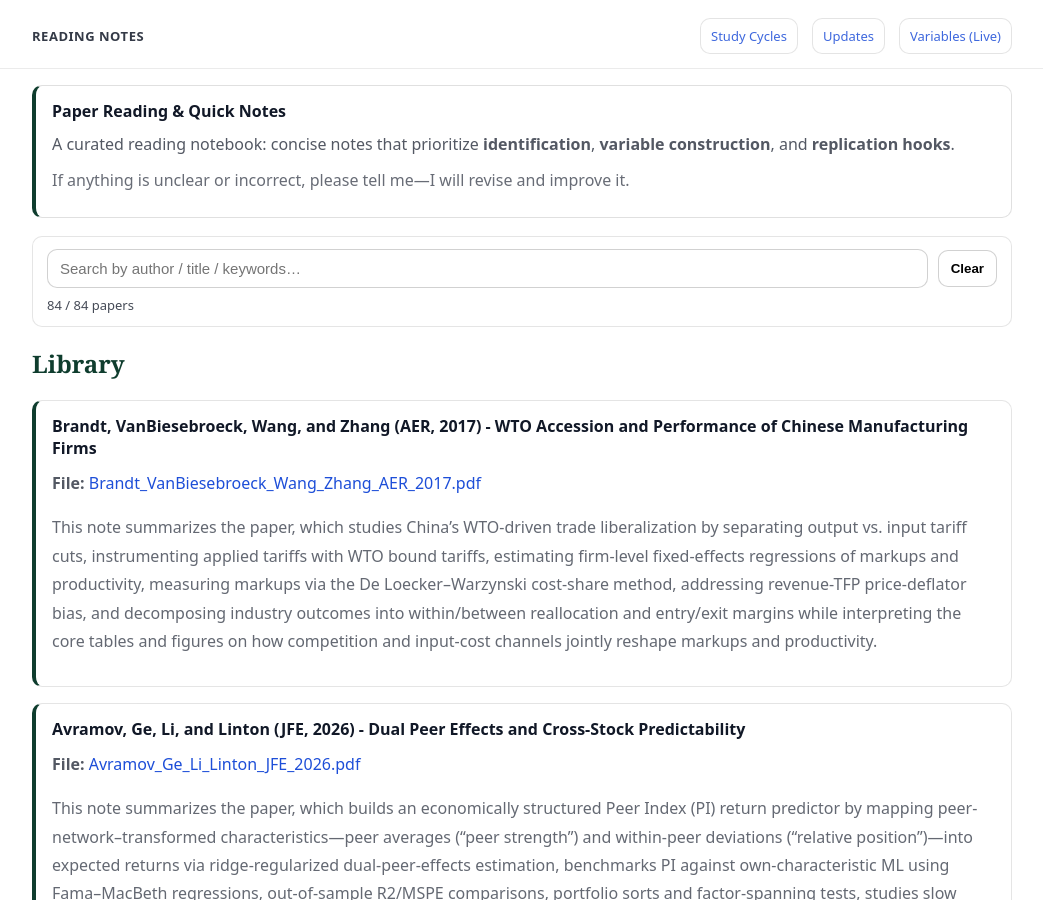
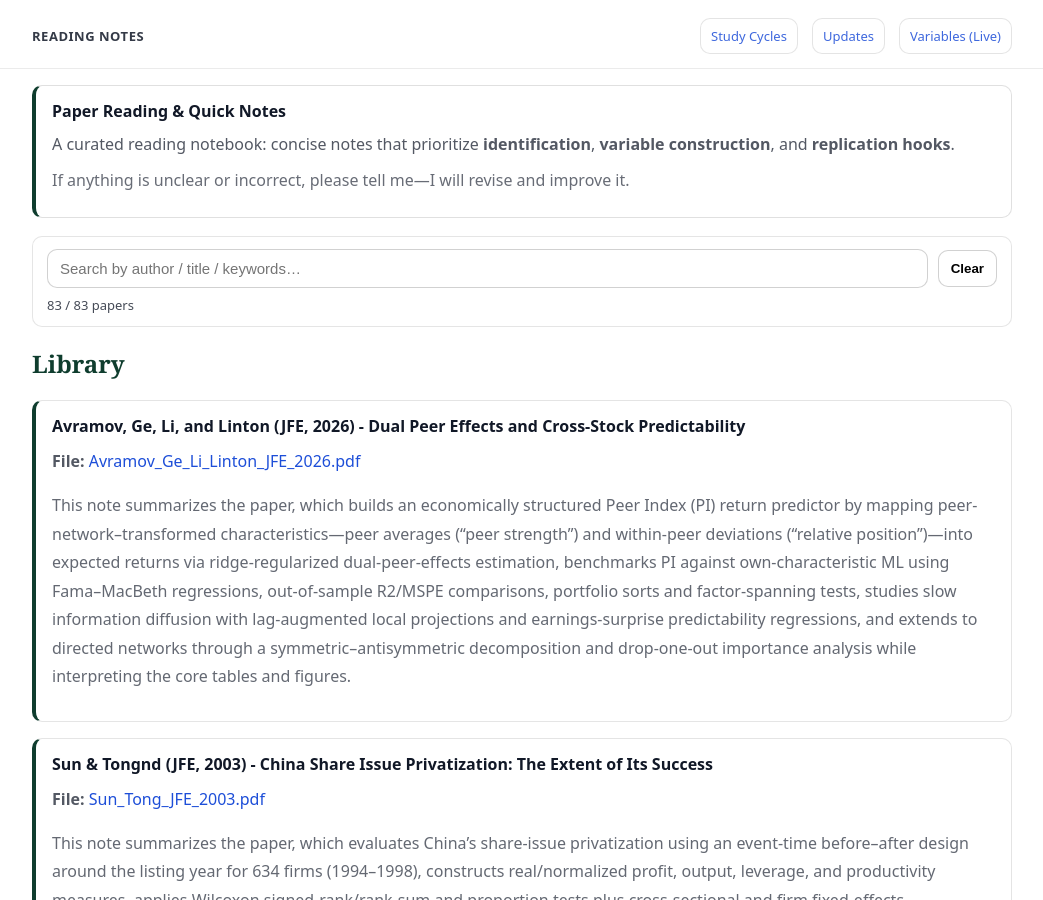
Before and after one commit to yaxinzn/study-archive, a Jekyll site: the page built from reading/index.md, in a window 1280 px wide and 900 px high. Shown: the whole window, without its empty margins (118-1161 px from the left). Built offline with Jekyll 4.4.1, drawn with Linux system fonts in a browser that asks for light colours.

Commit message:
Reading: add/update Avramov_Ge_Li_Linton_JFE_2026.pdf

```diff
--- a/_data/reading.yml
+++ b/_data/reading.yml
@@ -1,7 +1,3 @@
-- title: "Brandt, VanBiesebroeck, Wang, and Zhang (AER, 2017) - WTO Accession and Performance of Chinese Manufacturing Firms"
-  file: "Brandt_VanBiesebroeck_Wang_Zhang_AER_2017.pdf"
-  desc: "This note summarizes the paper, which studies China’s WTO-driven trade liberalization by separating output vs. input tariff cuts, instrumenting applied tariffs with WTO bound tariffs, estimating firm-level fixed-effects regressions of markups and productivity, measuring markups via the De Loecker–Warzynski cost-share method, addressing revenue-TFP price-deflator bias, and decomposing industry outcomes into within/between reallocation and entry/exit margins while interpreting the core tables and figures on how competition and input-cost channels jointly reshape markups and productivity."
-
 - title: "Avramov, Ge, Li, and Linton (JFE, 2026) - Dual Peer Effects and Cross-Stock Predictability"
   file: "Avramov_Ge_Li_Linton_JFE_2026.pdf"
   desc: "This note summarizes the paper, which builds an economically structured Peer Index (PI) return predictor by mapping peer-network–transformed characteristics—peer averages (“peer strength”) and within-peer deviations (“relative position”)—into expected returns via ridge-regularized dual-peer-effects estimation, benchmarks PI against own-characteristic ML using Fama–MacBeth regressions, out-of-sample R2/MSPE comparisons, portfolio sorts and factor-spanning tests, studies slow information diffusion with lag-augmented local projections and earnings-surprise predictability regressions, and extends to directed networks through a symmetric–antisymmetric decomposition and drop-one-out importance analysis while interpreting the core tables and figures."
```
Also changed, not shown: 1 other file.
